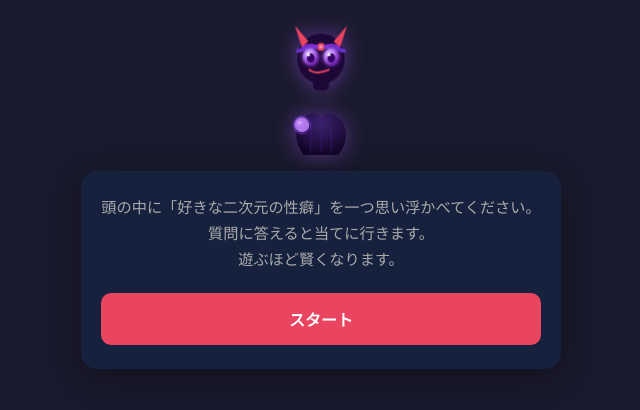
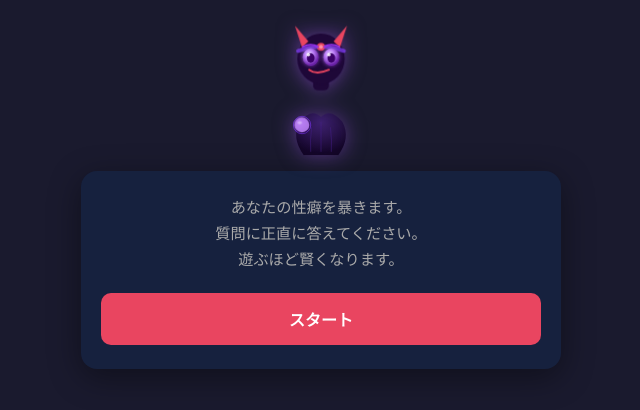
Before and after one commit to nao70161994/hekineitor, a Flask app: page / in a window 1280 px wide. Shown: the part 264-674 px from the top of the page, without its empty margins (319-959 px from the left). Run offline with Flask 3, Linux system fonts and the light colour scheme; some libraries are stand-ins or nearby versions.

Commit message:
スタート画面のテキストを「あなたの性癖を暴きます」に変更
Co-Authored-By: Claude Sonnet 4.6 <noreply@anthropic.com>

```diff
--- a/templates/index.html
+++ b/templates/index.html
@@ -401,8 +401,8 @@
   <!-- スタート画面 -->
   <div id="start-screen">
     <p style="margin-bottom:20px;color:#aaa;font-size:0.95rem;line-height:1.7;">
-      頭の中に「好きな二次元の性癖」を一つ思い浮かべてください。<br>
-      質問に答えると当てに行きます。<br>
+      あなたの性癖を暴きます。<br>
+      質問に正直に答えてください。<br>
       遊ぶほど賢くなります。
     </p>
     <button class="btn btn-start" onclick="startGame()">スタート</button>
```
